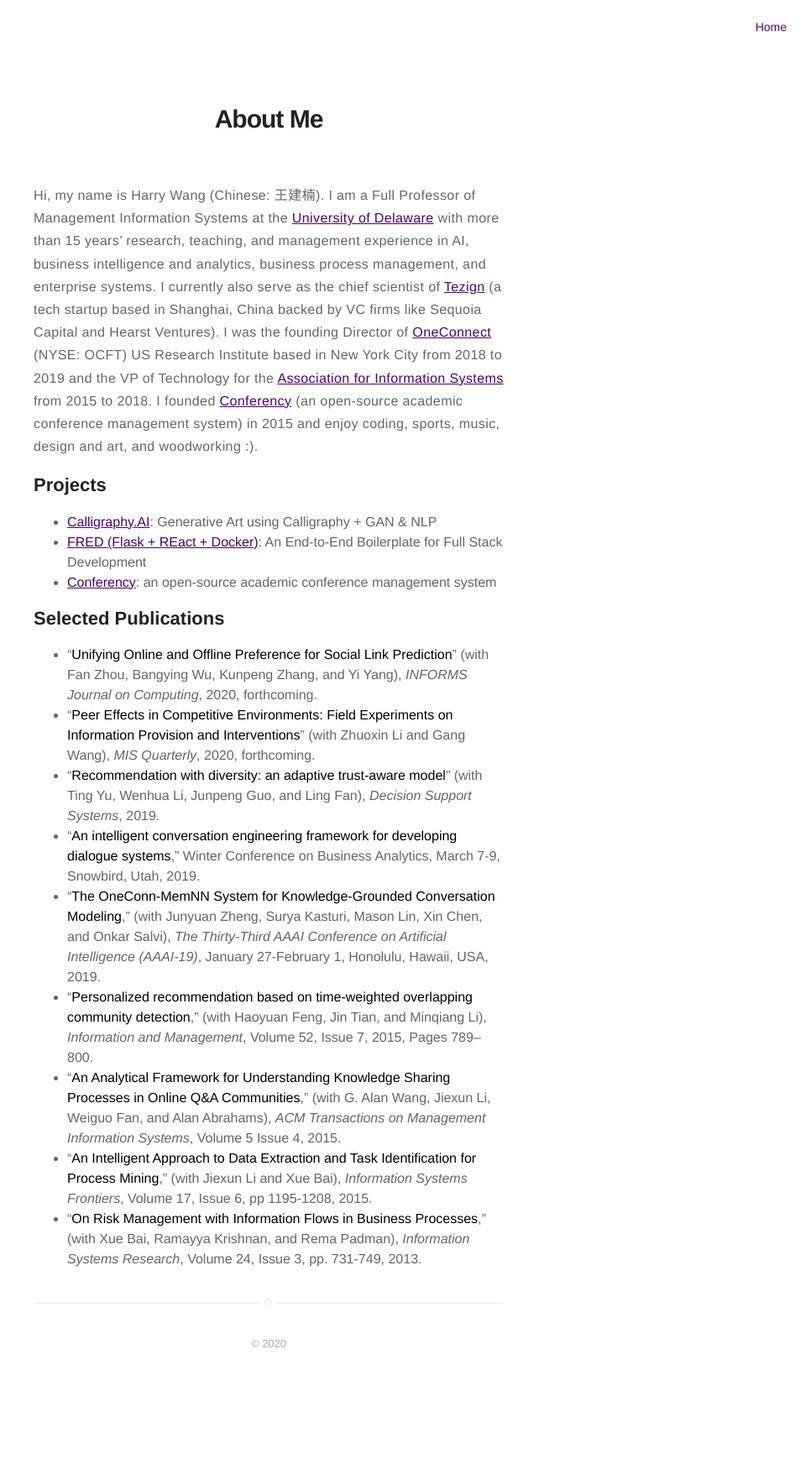
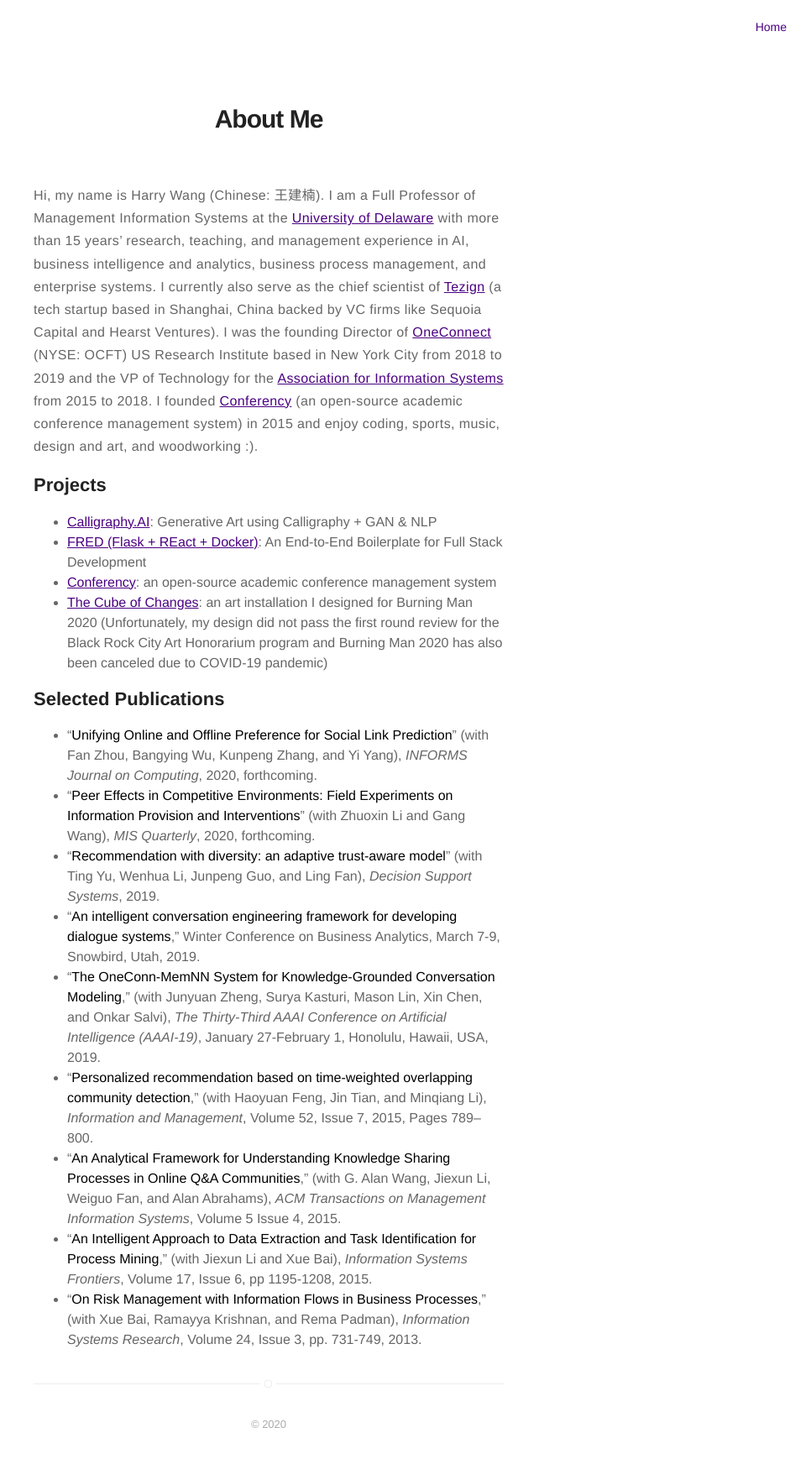
Before and after one commit to harrywang/harrywang.github.io, a Jekyll site: the page built from about.md, in a window 1280 px wide. Shown: the whole page at 84% size, without its empty margins (320-1280 px from the left). Built offline with Jekyll 4.4.1, drawn with Linux system fonts in a browser that asks for light colours; before the commit the page ends 1648 px from its top, so only the background shows below that.

Commit message:
added cube info

```diff
--- a/about.md
+++ b/about.md
@@ -11,6 +11,7 @@
 - [Calligraphy.AI](http://harrywang.me/calligraphy): Generative Art using Calligraphy + GAN & NLP
 - [FRED (Flask + REact + Docker)](http://harrywang.me/fred): An End-to-End Boilerplate for Full Stack Development
 - [Conferency](https://www.conferency.com/): an open-source academic conference management system
+- [The Cube of Changes](http://cube2020.art/): an art installation I designed for Burning Man 2020 (Unfortunately, my design did not pass the first round review for the Black Rock City Art Honorarium program and Burning Man 2020 has also been canceled due to COVID-19 pandemic)
 
 ## Selected Publications
 
```
